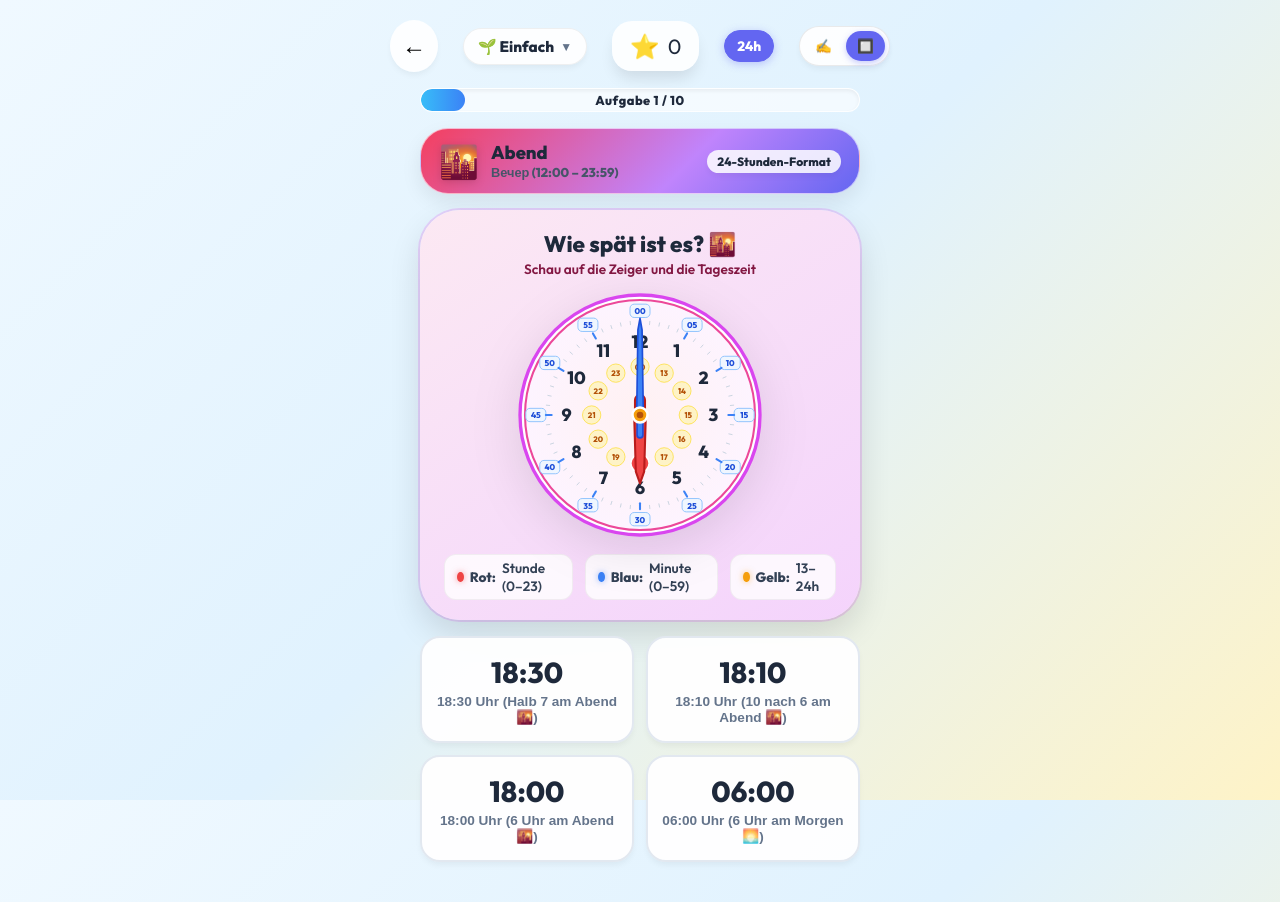
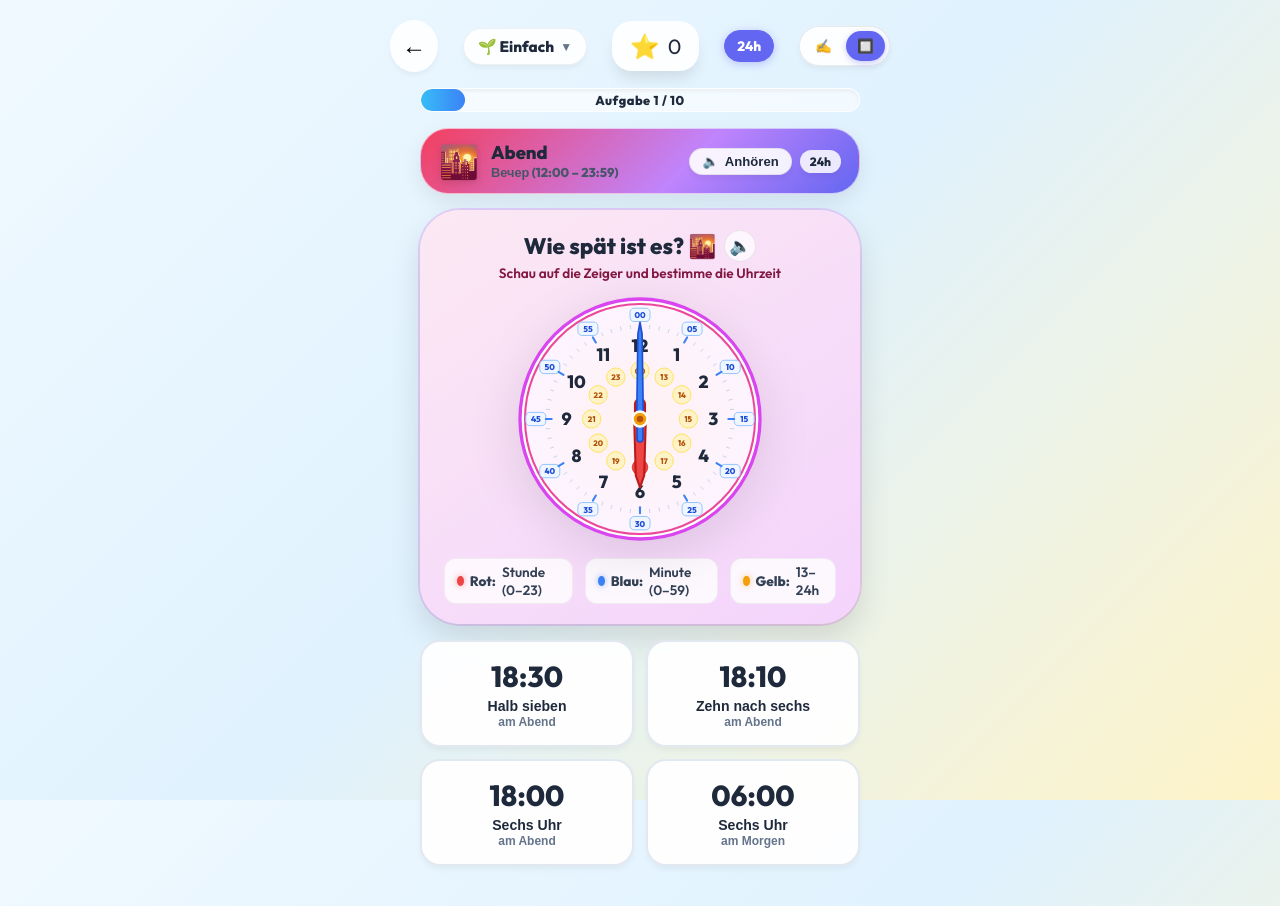
Before and after one commit to lexanokhin-web/math-kids, a React (Vite) app: page /clock in a window 1280 px wide. Both pictures are taken after a click on the button "4 Optionen". Built offline with nearby package versions, Linux system fonts and the light colour scheme.

Commit message:
Add smart German voice pronunciation with Viertel/Halb rules and interactive speech synthesis

```diff
--- a/src/components/ClockGameView.tsx
+++ b/src/components/ClockGameView.tsx
@@ -1,4 +1,4 @@
-import React, { useState, useCallback, useEffect } from 'react';
+import React, { useState, useCallback, useEffect, useRef } from 'react';
 import { useNavigate } from 'react-router-dom';
 import { motion, AnimatePresence } from 'framer-motion';
 import confetti from 'canvas-confetti';
@@ -102,44 +102,178 @@ export const getTimeTheme = (hour24: number): TimeTheme => {
     }
 };
 
+const GERMAN_NUM_WORDS: Record<number, string> = {
+    0: 'null',
+    1: 'eins',
+    2: 'zwei',
+    3: 'drei',
+    4: 'vier',
+    5: 'fünf',
+    6: 'sechs',
+    7: 'sieben',
+    8: 'acht',
+    9: 'neun',
+    10: 'zehn',
+    11: 'elf',
+    12: 'zwölf',
+    13: 'dreizehn',
+    14: 'vierzehn',
+    15: 'fünfzehn',
+    16: 'sechzehn',
+    17: 'siebzehn',
+    18: 'achtzehn',
+    19: 'neunzehn',
+    20: 'zwanzig',
+    25: 'fünfundzwanzig',
+    30: 'dreißig',
+    35: 'fünfunddreißig',
+    40: 'vierzig',
+    45: 'fünfundvierzig',
+    50: 'fünfzig',
+    55: 'fünfundfünfzig'
+};
+
+const capitalizeWord = (str: string) => str ? str.charAt(0).toUpperCase() + str.slice(1) : '';
+
+export interface GermanTimeInfo {
+    colloquialRule: string;    // "Viertel nach drei", "Fünf vor halb vier", "Halb vier", etc.
+    timeOfDayContext: string;  // "am Nachmittag ☀️"
+    timeOfDayDe: string;       // "nachmittags" / "am Nachmittag"
+    formal24: string;          // "15:15 Uhr"
+    spokenText: string;        // Sentence for TTS
+    displayPhrase: string;     // Combined phrase
+}
+
+export const getSmartGermanTime = (hour24: number, minutes: number): GermanTimeInfo => {
+    const h12 = hour24 % 12 === 0 ? 12 : hour24 % 12;
+    const nextH12 = (h12 % 12) + 1;
+
+    const hWord = h12 === 1 ? 'eins' : (GERMAN_NUM_WORDS[h12] || String(h12));
+    const nextHWord = nextH12 === 1 ? 'eins' : (GERMAN_NUM_WORDS[nextH12] || String(nextH12));
+    const hUhrWord = h12 === 1 ? 'ein' : (GERMAN_NUM_WORDS[h12] || String(h12));
+
+    let colloquialRule = '';
+
+    if (minutes === 0) {
+        colloquialRule = `${capitalizeWord(hUhrWord)} Uhr`;
+    } else if (minutes === 5) {
+        colloquialRule = `Fünf nach ${hWord}`;
+    } else if (minutes === 10) {
+        colloquialRule = `Zehn nach ${hWord}`;
+    } else if (minutes === 15) {
+        colloquialRule = `Viertel nach ${hWord}`;
+    } else if (minutes === 20) {
+        colloquialRule = `Zwanzig nach ${hWord}`;
+    } else if (minutes === 25) {
+        colloquialRule = `Fünf vor halb ${nextHWord}`;
+    } else if (minutes === 30) {
+        colloquialRule = `Halb ${nextHWord}`;
+    } else if (minutes === 35) {
+        colloquialRule = `Fünf nach halb ${nextHWord}`;
+    } else if (minutes === 40) {
+        colloquialRule = `Zwanzig vor ${nextHWord}`;
+    } else if (minutes === 45) {
+        colloquialRule = `Viertel vor ${nextHWord}`;
+    } else if (minutes === 50) {
+        colloquialRule = `Zehn vor ${nextHWord}`;
+    } else if (minutes === 55) {
+        colloquialRule = `Fünf vor ${nextHWord}`;
+    } else if (minutes < 25) {
+        const mWord = GERMAN_NUM_WORDS[minutes] || String(minutes);
+        colloquialRule = `${capitalizeWord(mWord)} nach ${hWord}`;
+    } else if (minutes < 30) {
+        const diff = 30 - minutes;
+        const diffWord = GERMAN_NUM_WORDS[diff] || String(diff);
+        colloquialRule = `${capitalizeWord(diffWord)} vor halb ${nextHWord}`;
+    } else if (minutes < 35) {
+        const diff = minutes - 30;
+        const diffWord = GERMAN_NUM_WORDS[diff] || String(diff);
+        colloquialRule = `${capitalizeWord(diffWord)} nach halb ${nextHWord}`;
+    } else {
+        const diff = 60 - minutes;
+        const diffWord = GERMAN_NUM_WORDS[diff] || String(diff);
+        colloquialRule = `${capitalizeWord(diffWord)} vor ${nextHWord}`;
+    }
+
+    let timeOfDayContext = '';
+    let timeOfDayDe = '';
+    if (hour24 >= 6 && hour24 < 12) {
+        timeOfDayContext = 'am Morgen 🌅';
+        timeOfDayDe = 'am Morgen';
+    } else if (hour24 >= 12 && hour24 < 18) {
+        timeOfDayContext = 'am Nachmittag ☀️';
+        timeOfDayDe = 'am Nachmittag';
+    } else if (hour24 >= 18 && hour24 < 22) {
+        timeOfDayContext = 'am Abend 🌇';
+        timeOfDayDe = 'am Abend';
+    } else {
+        timeOfDayContext = 'in der Nacht 🌙';
+        timeOfDayDe = 'in der Nacht';
+    }
+
+    const formattedH = hour24 < 10 ? `0${hour24}` : `${hour24}`;
+    const formattedM = minutes < 10 ? `0${minutes}` : `${minutes}`;
+    const formal24 = `${formattedH}:${formattedM} Uhr`;
+
+    const spokenText = `Es ist ${colloquialRule} ${timeOfDayDe}.`;
+    const displayPhrase = `${colloquialRule} ${timeOfDayContext}`;
+
+    return {
+        colloquialRule,
+        timeOfDayContext,
+        timeOfDayDe,
+        formal24,
+        spokenText,
+        displayPhrase
+    };
+};
+
+// Text-to-speech for German with optimal voice selection
+export const speakGermanTime = (text: string): Promise<void> => {
+    return new Promise((resolve) => {
+        if (!('speechSynthesis' in window)) {
+            resolve();
+            return;
+        }
+
+        window.speechSynthesis.cancel();
+
+        const utterance = new SpeechSynthesisUtterance(text);
+        utterance.lang = 'de-DE';
+        utterance.rate = 0.82; // Clear educational pace
+        utterance.pitch = 1.05; // Cheerful friendly pitch
+
+        const voices = window.speechSynthesis.getVoices();
+        const deVoices = voices.filter(v => v.lang.startsWith('de') || v.lang === 'de_DE');
+        const bestVoice = deVoices.find(v =>
+            v.name.includes('Google') ||
+            v.name.includes('Natural') ||
+            v.name.includes('Anna') ||
+            v.name.includes('Katja') ||
+            v.name.includes('Marlene') ||
+            v.name.includes('Petra')
+        ) || deVoices[0];
+
+        if (bestVoice) {
+            utterance.voice = bestVoice;
+        }
+
+        utterance.onend = () => resolve();
+        utterance.onerror = () => resolve();
+
+        window.speechSynthesis.speak(utterance);
+    });
+};
+
 interface ClockProblem {
     hour24: number;      // 0 to 23
     hour12: number;      // 1 to 12
     minute: number;      // 0 to 59
     targetDigital: string; // "15:30"
-    germanPhrase: string;
+    germanTime: GermanTimeInfo;
     options: string[];
     theme: TimeTheme;
 }
-
-const getGermanTimePhrase24 = (hour24: number, minutes: number): string => {
-    const h12 = hour24 % 12 === 0 ? 12 : hour24 % 12;
-    const nextH12 = (h12 % 12) + 1;
-
-    let basePhrase = '';
-    if (minutes === 0) {
-        basePhrase = `${h12} Uhr`;
-    } else if (minutes === 15) {
-        basePhrase = `Viertel nach ${h12}`;
-    } else if (minutes === 30) {
-        basePhrase = `Halb ${nextH12}`;
-    } else if (minutes === 45) {
-        basePhrase = `Viertel vor ${nextH12}`;
-    } else if (minutes < 30) {
-        basePhrase = `${minutes} nach ${h12}`;
-    } else {
-        basePhrase = `${60 - minutes} vor ${nextH12}`;
-    }
-
-    let timeContext = '';
-    if (hour24 >= 6 && hour24 < 12) timeContext = 'am Morgen 🌅';
-    else if (hour24 >= 12 && hour24 < 18) timeContext = 'am Nachmittag ☀️';
-    else if (hour24 >= 18 && hour24 < 22) timeContext = 'am Abend 🌇';
-    else timeContext = 'in der Nacht 🌙';
-
-    const formatted24 = formatTime(hour24, minutes);
-    return `${formatted24} Uhr (${basePhrase} ${timeContext})`;
-};
 
 const formatTime = (h: number, m: number): string => {
     const formattedH = h < 10 ? `0${h}` : `${h}`;
@@ -150,10 +284,8 @@ const formatTime = (h: number, m: number): string => {
 const generateClockProblem = (level: number, use24Hour: boolean): ClockProblem => {
     let hour24: number;
     if (use24Hour) {
-        // Full 24 hours: 0 to 23
         hour24 = Math.floor(Math.random() * 24);
     } else {
-        // 12 hour representation (1 to 12)
         hour24 = Math.floor(Math.random() * 12) + 1;
     }
 
@@ -164,7 +296,7 @@ const generateClockProblem = (level: number, use24Hour: boolean): ClockProblem =
         // Level 1: Full hours & half hours (:00, :30)
         minute = Math.random() > 0.5 ? 0 : 30;
     } else if (level === 2) {
-        // Level 2: 5-minute steps
+        // Level 2: 5-minute steps (Viertel, Halb, 5 vor halb, 5 nach halb, etc.)
         const fiveMinSteps = [0, 5, 10, 15, 20, 25, 30, 35, 40, 45, 50, 55];
         minute = fiveMinSteps[Math.floor(Math.random() * fiveMinSteps.length)];
     } else {
@@ -173,7 +305,7 @@ const generateClockProblem = (level: number, use24Hour: boolean): ClockProblem =
     }
 
     const targetDigital = formatTime(hour24, minute);
-    const germanPhrase = getGermanTimePhrase24(hour24, minute);
+    const germanTime = getSmartGermanTime(hour24, minute);
     const theme = getTimeTheme(hour24);
 
     // Generate 3 plausible wrong options
@@ -222,7 +354,7 @@ const generateClockProblem = (level: number, use24Hour: boolean): ClockProblem =
         hour12,
         minute,
         targetDigital,
-        germanPhrase,
+        germanTime,
         options,
         theme
     };
@@ -257,10 +389,26 @@ const ClockGameView: React.FC = () => {
 
     const [feedback, setFeedback] = useState<'correct' | 'incorrect' | null>(null);
     const [showGermanPhrase, setShowGermanPhrase] = useState(false);
+    const [isSpeaking, setIsSpeaking] = useState(false);
 
     // Reward / Completion
     const [showReward, setShowReward] = useState(false);
     const [rewardData, setRewardData] = useState<Reward | null>(null);
+
+    const isSpeakingRef = useRef(false);
+
+    const playVoicePronunciation = useCallback((text?: string) => {
+        const phraseToSpeak = text || problem.germanTime.spokenText;
+        if (!phraseToSpeak) return;
+
+        isSpeakingRef.current = true;
+        setIsSpeaking(true);
+
+        speakGermanTime(phraseToSpeak).finally(() => {
+            isSpeakingRef.current = false;
+            setIsSpeaking(false);
+        });
+    }, [problem.germanTime.spokenText]);
 
     const nextRound = useCallback(() => {
         setHourInput('');
@@ -321,12 +469,14 @@ const ClockGameView: React.FC = () => {
             setScore(s => s + 10 + streak * 2);
             setStreak(st => st + 1);
 
+            // Trigger smart German audio pronunciation
+            playVoicePronunciation(problem.germanTime.spokenText);
+
             if ((streak + 1) % 5 === 0) {
                 confetti({ particleCount: 70, spread: 60, origin: { y: 0.6 } });
             }
 
             if (round >= 10) {
-                // Completed game session
                 const res = trackGeneralGame('clock', 25, true);
                 setTimeout(() => {
                     setRewardData({
@@ -336,12 +486,12 @@ const ClockGameView: React.FC = () => {
                         sticker: res.unlockedSticker
                     });
                     setShowReward(true);
-                }, 900);
+                }, 1600);
             } else {
                 setRound(r => r + 1);
                 setTimeout(() => {
                     nextRound();
-                }, 1300);
+                }, 2200);
             }
         } else {
             soundManager.playIncorrect();
@@ -363,7 +513,6 @@ const ClockGameView: React.FC = () => {
 
             if (!isNaN(num) && num <= maxAllowed) {
                 setHourInput(nextVal);
-                // Auto switch to minutes if 2 digits or first digit > 2 (e.g. 3-9 cannot have second digit for hours)
                 if (nextVal.length === 2 || (is24Hour && num >= 3) || (!is24Hour && num >= 2)) {
                     setActiveField('minutes');
                 }
@@ -538,9 +687,24 @@ const ClockGameView: React.FC = () => {
                         <span className="sky-label-ru">{currentTheme.nameRu} ({is24Hour ? (problem.hour24 >= 12 ? '12:00 – 23:59' : '00:00 – 11:59') : '12h'})</span>
                     </div>
                 </div>
+
+                <div className="sky-banner-actions">
+                    {/* Audio Listen Button */}
+                    <button
+                        type="button"
+                        className={`audio-listen-btn ${isSpeaking ? 'speaking-active' : ''}`}
+                        onClick={() => playVoicePronunciation()}
+                        title="Uhrzeit auf Deutsch anhören 🗣️"
+                        aria-label="Aussprache anhören"
+                    >
+                        <span className="audio-icon">{isSpeaking ? '🔊' : '🔈'}</span>
+                        <span className="audio-btn-text">Anhören</span>
+                    </button>
+
                     {is24Hour && problem.hour24 >= 12 && (
-                    <span className="badge-24h-indicator">24-Stunden-Format</span>
+                        <span className="badge-24h-indicator">24h</span>
                     )}
+                </div>
             </motion.div>
 
             {/* Dynamic Analog Clock Card */}
@@ -556,11 +720,21 @@ const ClockGameView: React.FC = () => {
                 transition={{ type: 'spring', stiffness: 260, damping: 20 }}
             >
                 <div className="clock-title-bar">
+                    <div className="clock-title-row">
                         <h3 style={{ color: currentTheme.numberColor }}>
                             Wie spät ist es? {currentTheme.icon}
                         </h3>
+                        <button
+                            type="button"
+                            className={`mini-speak-btn ${isSpeaking ? 'active' : ''}`}
+                            onClick={() => playVoicePronunciation()}
+                            title="Aussprache anhören"
+                        >
+                            {isSpeaking ? '🔊' : '🔈'}
+                        </button>
+                    </div>
                     <p className="clock-hint-sub" style={{ color: currentTheme.subtextColor }}>
-                        Schau auf die Zeiger und die Tageszeit
+                        Schau auf die Zeiger und bestimme die Uhrzeit
                     </p>
                 </div>
 
@@ -793,17 +967,23 @@ const ClockGameView: React.FC = () => {
                     )}
                 </div>
 
-                {/* German Phrase Bubble on Correct Answer */}
+                {/* German Phrase Bubble on Correct Answer with Audio Button */}
                 <AnimatePresence>
                     {showGermanPhrase && (
                         <motion.div
-                            className="german-phrase-bubble"
+                            className={`german-phrase-bubble ${isSpeaking ? 'bubble-speaking' : ''}`}
                             initial={{ scale: 0.8, opacity: 0, y: 10 }}
                             animate={{ scale: 1, opacity: 1, y: 0 }}
                             exit={{ scale: 0.8, opacity: 0 }}
+                            onClick={() => playVoicePronunciation()}
+                            title="Nochmal auf Deutsch anhören 🗣️"
                         >
-                            <span className="speaker-icon">🗣️</span>
-                            <span className="phrase-text">"{problem.germanPhrase}"</span>
+                            <span className="speaker-icon">{isSpeaking ? '🔊' : '🗣️'}</span>
+                            <div className="phrase-text-group">
+                                <span className="phrase-colloquial">"{problem.germanTime.colloquialRule}"</span>
+                                <span className="phrase-detail">{problem.germanTime.formal24} • {problem.germanTime.timeOfDayDe}</span>
+                            </div>
+                            <span className="repeat-icon">🔄</span>
                         </motion.div>
                     )}
                 </AnimatePresence>
@@ -886,22 +1066,26 @@ const ClockGameView: React.FC = () => {
                     </div>
                 </div>
             ) : (
-                /* Choice Grid (4 Options) */
+                /* Choice Grid (4 Options) with Colloquial German Rule Text */
                 <div className="clock-choices-grid">
-                    {problem.options.map((opt, idx) => (
+                    {problem.options.map((opt, idx) => {
+                        const [optH, optM] = opt.split(':').map(Number);
+                        const optGerman = getSmartGermanTime(optH, optM);
+
+                        return (
                             <motion.button
                                 key={opt + '-' + idx}
                                 className="clock-choice-card"
                                 onClick={() => handleAnswerSubmit(opt)}
-                            whileHover={{ scale: 1.05 }}
-                            whileTap={{ scale: 0.95 }}
+                                whileHover={{ scale: 1.04 }}
+                                whileTap={{ scale: 0.96 }}
                             >
                                 <span className="choice-digital">{opt}</span>
-                            <span className="choice-phrase">
-                                {getGermanTimePhrase24(parseInt(opt.split(':')[0], 10), parseInt(opt.split(':')[1], 10))}
-                            </span>
+                                <span className="choice-phrase">{optGerman.colloquialRule}</span>
+                                <span className="choice-subphrase">{optGerman.timeOfDayDe}</span>
                             </motion.button>
-                    ))}
+                        );
+                    })}
                 </div>
             )}
 
--- a/src/index.css
+++ b/src/index.css
@@ -2001,6 +2001,78 @@ body {
   box-shadow: var(--shadow-sm);
 }
 
+.sky-banner-actions {
+  display: flex;
+  align-items: center;
+  gap: 8px;
+}
+
+.audio-listen-btn {
+  display: flex;
+  align-items: center;
+  gap: 6px;
+  background: rgba(255, 255, 255, 0.9);
+  border: 1.5px solid rgba(0, 0, 0, 0.08);
+  padding: 5px 12px;
+  border-radius: 14px;
+  font-size: 0.82rem;
+  font-weight: 800;
+  color: #1e293b;
+  cursor: pointer;
+  box-shadow: var(--shadow-sm);
+  transition: all 0.2s ease;
+}
+
+.audio-listen-btn:hover {
+  background: #ffffff;
+  transform: translateY(-1px);
+}
+
+.audio-listen-btn.speaking-active {
+  background: #ecfdf5;
+  border-color: #10b981;
+  color: #065f46;
+  box-shadow: 0 0 0 3px rgba(16, 185, 129, 0.25);
+  animation: pulseAudio 1.2s infinite;
+}
+
+@keyframes pulseAudio {
+  0%, 100% { transform: scale(1); }
+  50% { transform: scale(1.04); }
+}
+
+.clock-title-row {
+  display: flex;
+  align-items: center;
+  justify-content: center;
+  gap: 8px;
+}
+
+.mini-speak-btn {
+  background: rgba(255, 255, 255, 0.7);
+  border: 1px solid rgba(0, 0, 0, 0.08);
+  width: 32px;
+  height: 32px;
+  border-radius: 50%;
+  display: flex;
+  align-items: center;
+  justify-content: center;
+  font-size: 1.1rem;
+  cursor: pointer;
+  transition: all 0.2s ease;
+}
+
+.mini-speak-btn:hover {
+  background: #ffffff;
+  transform: scale(1.1);
+}
+
+.mini-speak-btn.active {
+  background: #10b981;
+  color: white;
+  animation: pulseAudio 1.2s infinite;
+}
+
 .legend-dot.amber {
   background: #f59e0b;
   box-shadow: 0 0 6px rgba(245, 158, 11, 0.5);
@@ -2135,15 +2207,51 @@ body {
 .german-phrase-bubble {
   display: flex;
   align-items: center;
-  gap: 8px;
+  gap: 12px;
   background: #ecfdf5;
   border: 2px solid #34d399;
   color: #065f46;
-  padding: 8px 16px;
-  border-radius: 16px;
-  font-weight: 800;
-  font-size: 1.1rem;
-  box-shadow: var(--shadow-sm);
+  padding: 10px 18px;
+  border-radius: 18px;
+  box-shadow: var(--shadow-md);
+  cursor: pointer;
+  transition: all 0.2s ease;
+}
+
+.german-phrase-bubble:hover {
+  transform: translateY(-1px);
+  background: #d1fae5;
+}
+
+.german-phrase-bubble.bubble-speaking {
+  border-color: #059669;
+  background: #a7f3d0;
+  box-shadow: 0 0 0 4px rgba(16, 185, 129, 0.3);
+}
+
+.phrase-text-group {
+  display: flex;
+  flex-direction: column;
+  text-align: left;
+}
+
+.phrase-colloquial {
+  font-weight: 900;
+  font-size: 1.15rem;
+  line-height: 1.2;
+}
+
+.phrase-detail {
+  font-size: 0.8rem;
+  font-weight: 700;
+  opacity: 0.85;
+  margin-top: 2px;
+}
+
+.repeat-icon {
+  font-size: 0.95rem;
+  opacity: 0.7;
+  margin-left: auto;
 }
 
 /* Digital Time Inputs Display */
@@ -2273,8 +2381,15 @@ body {
 }
 
 .choice-phrase {
-  font-size: 0.85rem;
-  font-weight: 700;
+  font-size: 0.88rem;
+  font-weight: 800;
+  color: #1e293b;
+  margin-top: 4px;
+}
+
+.choice-subphrase {
+  font-size: 0.75rem;
+  font-weight: 600;
   color: #64748b;
-  margin-top: 4px;
-}
+  margin-top: 1px;
+}
```
Lines whose indentation alone changed are shown as unchanged.
